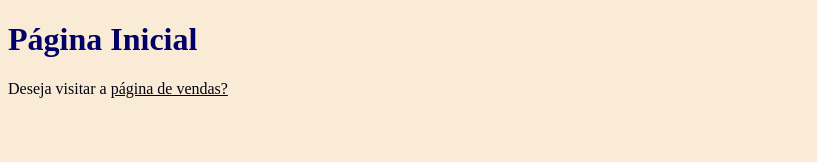
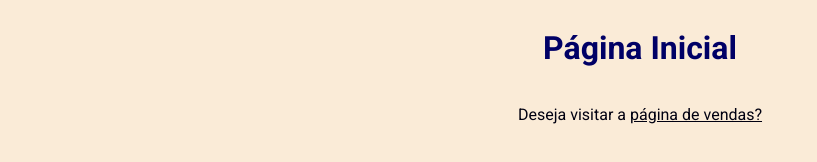
Before and after one commit to IzaBern/tarefa-github, a plain HTML site: page index.html in a window 1280 px wide. Shown: the whole page, without its empty margins (0-817 px from the left). Drawn offline with Linux system fonts and the light colour scheme.

Commit message:
centralized title

```diff
--- a/index.html
+++ b/index.html
@@ -6,15 +6,17 @@
     <meta name="viewport" content="width=device-width, initial-scale=1.0">
     <title>HomePage</title>
 
-    <link rel="stylesheet" href="styles.css">
+    <link rel="stylesheet" href="styles index.css">
 </head>
 <body>
     <header>
-        <h1>Página Inicial</h1>
-        <p>
-            Deseja visitar a
-            <a href="vendas.html">página de vendas?</a>
-        </p>
+        <div class="logo-container">
+            <h1>Página Inicial</h1>
+            <p>
+                Deseja visitar a
+                <a href="vendas.html">página de vendas?</a>
+            </p>
+        </div>
 
     </header>
 
--- /dev/null
+++ b/styles index.css
@@ -0,0 +1,28 @@
+@import url('https://fonts.googleapis.com/css2?family=Roboto:wght@300;400;700&display=swap');
+
+* {
+    font-family: 'Roboto', sans-serif;
+}
+
+html {
+    background-color: antiquewhite;
+    color: #000066;
+}
+
+p, a {
+    color:#000011;
+    font-size: 400;
+}
+
+header {
+    height: 220 px;
+    display: flex;
+    align-items: center;
+    justify-content: center;
+}
+
+.logo-container {
+    display: flex;
+    flex-direction: column;
+    align-items: center;
+}
--- /dev/null
+++ b/styles vendas.css
@@ -0,0 +1,27 @@
+@import url('https://fonts.googleapis.com/css2?family=Roboto:wght@300;400;700&display=swap');
+
+* {
+    font-family: 'Roboto', sans-serif;
+}
+
+
+html {
+    background-color: antiquewhite;
+    color: #000066;
+}
+
+p, a {
+    color:#000011;
+}
+
+header {
+    height: 220 px;
+    align-items: center;
+    justify-content: center;
+}
+
+.title-container {
+    display: flex;
+    flex-direction: column;
+    align-items: center;
+}
--- a/styles.css
+++ /dev/null
@@ -1,14 +0,0 @@
-html {
-    background-color: antiquewhite;
-    color: #000066;
-}
-
-p, a {
-    color:#000011;
-}
-
-header {
-    height: 220 px;
-    align-items: center;
-    justify-content: center;
-}
```
Also changed, not shown: vendas.html (+6 -4 lines).
